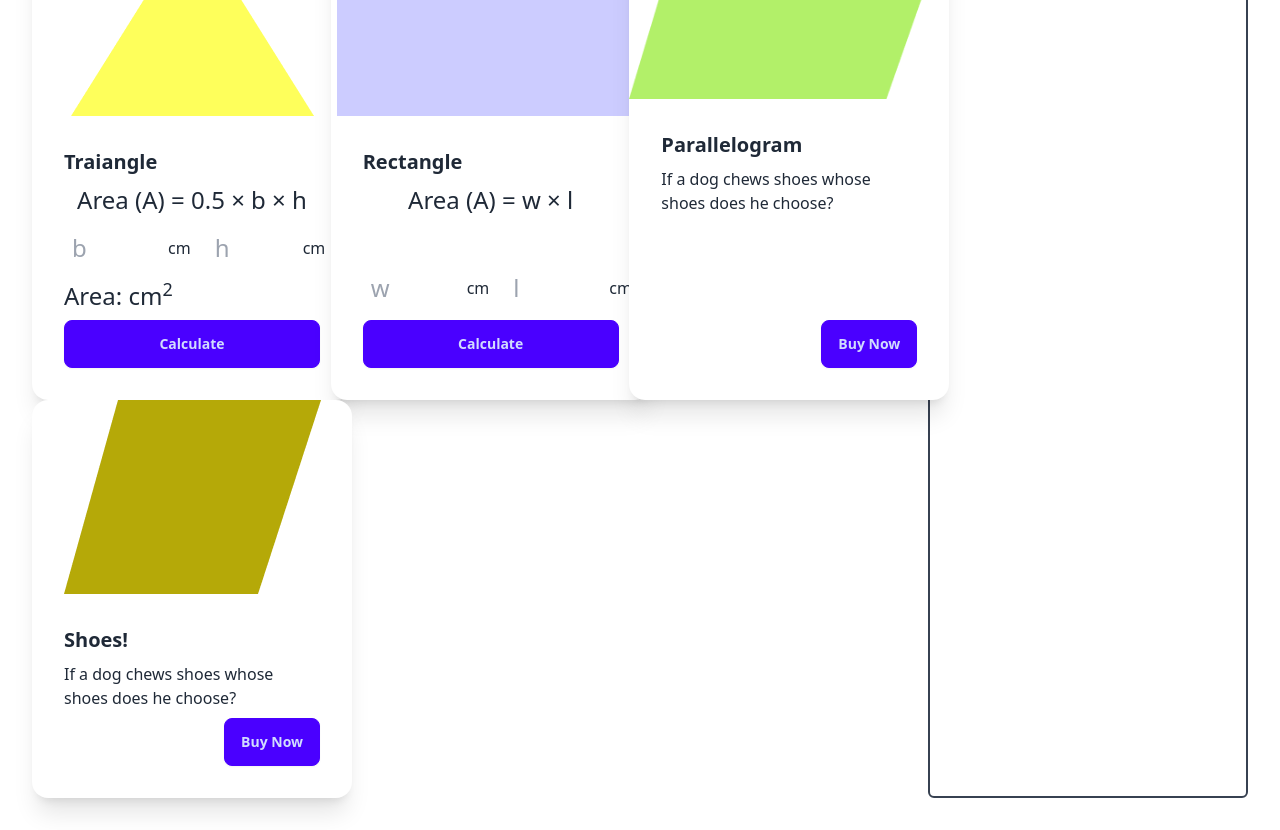
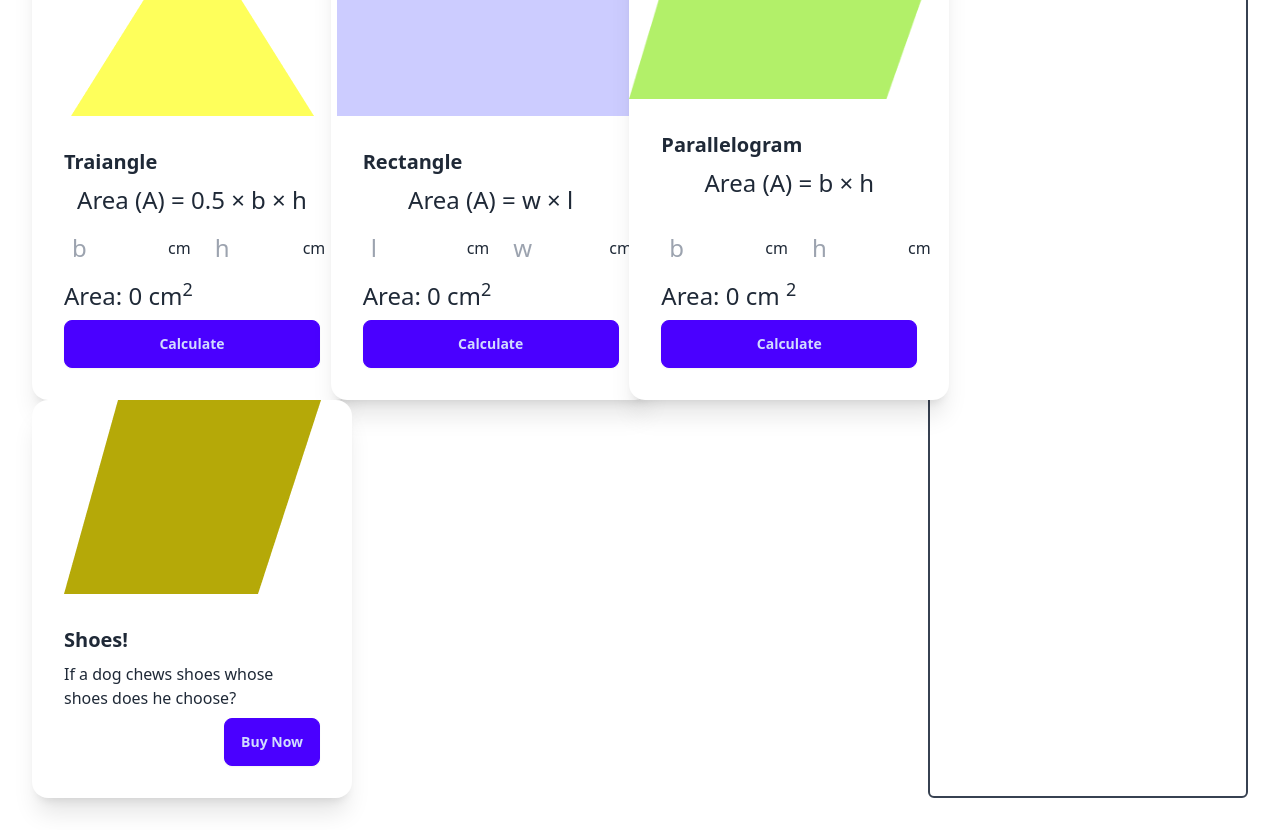
Before and after one commit to isaiful508/geometry-genius, a plain HTML site: page index.html in a window 1280 px wide. Shown: the part 110-940 px from the top of the page. Drawn offline with nearby package versions, Linux system fonts and the light colour scheme.

Commit message:
calculayted he parallelogram

```diff
--- a/index.html
+++ b/index.html
@@ -41,7 +41,7 @@
                   </div>
 
                   <div>
-                    <p class="text-2xl">Area: <span id="traingle-area"></span> <span>cm<sup>2</sup> </span></p>
+                    <p class="text-2xl">Area: <span id="traingle-area">0</span> <span>cm<sup>2</sup> </span></p>
                   </div>
 
 
@@ -60,13 +60,21 @@
                   <p class="text-center text-2xl">Area (A) = w × l</p>
 
                   <div class="flex items-center">
-                    <input class="w-24 text-2xl p-2 rounded-sm" type="text" placeholder="w">
+
+                    <input id="rectangle-length" class="w-24 text-2xl p-2 rounded-sm" type="text" placeholder="l">
                     <span class="mr-4 ml-2">cm</span>
 
-                  <input class="w-24 text-2xl p-2 rounded-sm" type="text" placeholder="l">
-                  <span class="mr-4 ml-2">cm</span>
+                    <input id="rectangle-width" class="w-24 text-2xl p-2 rounded-sm" type="text" placeholder="w">
+                    <span class="mr-4 ml-2">cm</span>
+
+
+
 
                   </div>
+                  <div>
+                    <p class="text-2xl">Area: <span id="rectangle-area">0</span> <span>cm<sup>2</sup> </span></p>
+                  </div>
+
 
                   <div class="card-actions">
                     <button onclick="calculateRectangleArea()" class="btn btn-primary w-full">Calculate</button>
@@ -77,14 +85,38 @@
               </div>
             <!--Parallelogram card  -->
             <div class="card w-80 bg-base-100 shadow-xl">
+
                 <figure><img src="./images/parallelogram.png" alt="Shoes" /></figure>
+
                 <div class="card-body">
                   <h2 class="card-title">Parallelogram</h2>
-                  <p>If a dog chews shoes whose shoes does he choose?</p>
-                  <div class="card-actions justify-end">
-                    <button class="btn btn-primary">Buy Now</button>
+
+                  <p class="text-center text-2xl">Area (A) = b × h </p>
+
+                 <div class="flex items-center">
+
+                  <input id="parallelogram-base" class="w-24 text-2xl p-2 rounded-sm" type="text" placeholder="b">
+                  <span class="mr-4 ml-2">cm</span>
+                  <input id="parallelogram-height" class="w-24 text-2xl p-2 rounded-sm"  type="text" placeholder="h">
+                  <span class="mr-4 ml-2">cm</span>
+
+                 </div>
+
+                 <div>
+                  <p class="text-2xl">
+                    Area: <span id="parallelogram">0</span>
+                    <span>cm
+                      <sup>2</sup>
+                    </span>
+                  </p>
+                </div>
+
+                  <div class="card-actions">
+                    <button onclick="calculateParallelogram()" class="btn btn-primary w-full">Calculate</button>
                   </div>
+
                 </div>
+
               </div>
             <!--Rhombus card  -->
             <div class="card w-80 bg-base-100 shadow-xl">
@@ -106,6 +138,7 @@
 </main>
 <script src="./scripts/triangle-calculate.js"></script>
 <script src="./scripts/rectangle-calculated.js"></script>
+<script src="./scripts/parallelogram.js"></script>
 </body>
 
 </html>
--- /dev/null
+++ b/scripts/parallelogram.js
@@ -0,0 +1,25 @@
+
+
+function calculateParallelogram(){
+    // get the bas of paralleogram
+   const paralleogramBaseInput = document.getElementById('parallelogram-base');
+   const parallelogramBaseText = paralleogramBaseInput.value;
+   const base = parseFloat(parallelogramBaseText);
+   console.log(base);
+
+ // get the height of paralleogram
+const paralleogramHeightInput = document.getElementById('parallelogram-height');
+const parallelogramHeightText = paralleogramHeightInput.value;
+const height = parseFloat(parallelogramHeightText);
+console.log(height);
+
+// calculate the pallelograme area
+
+const area = base * height;
+console.log('calculation of parallelograme', area);
+
+// display the calulation resulsts
+const pallelogrameAreaSpan = document.getElementById('parallelogram');
+pallelogrameAreaSpan.innerText = area;
+
+}
--- a/scripts/rectangle-calculated.js
+++ b/scripts/rectangle-calculated.js
@@ -1,3 +1,20 @@
 function calculateRectangleArea(){
-    console.log('cal rect area');
+    // get length of the rectangle
+    const rectangleLengthInput = document.getElementById('rectangle-length');
+    const rectangleLengthText = rectangleLengthInput.value;
+    const length = parseFloat(rectangleLengthText);
+    console.log(length);
+
+    // get width of the rectangle
+    const rectangleWidthInput = document.getElementById('rectangle-width');
+    const rectangleWidthText = rectangleWidthInput.value;
+    const width = parseFloat(rectangleWidthText);
+    console.log(width);
+    // calculated rectangle area
+    const area = length * width;
+    console.log('area of rectangle:',area);
+
+    // display rectangle area
+    const rectangleAreaSpan = document.getElementById('rectangle-area');
+    rectangleAreaSpan.innerText = area;
 }
```
